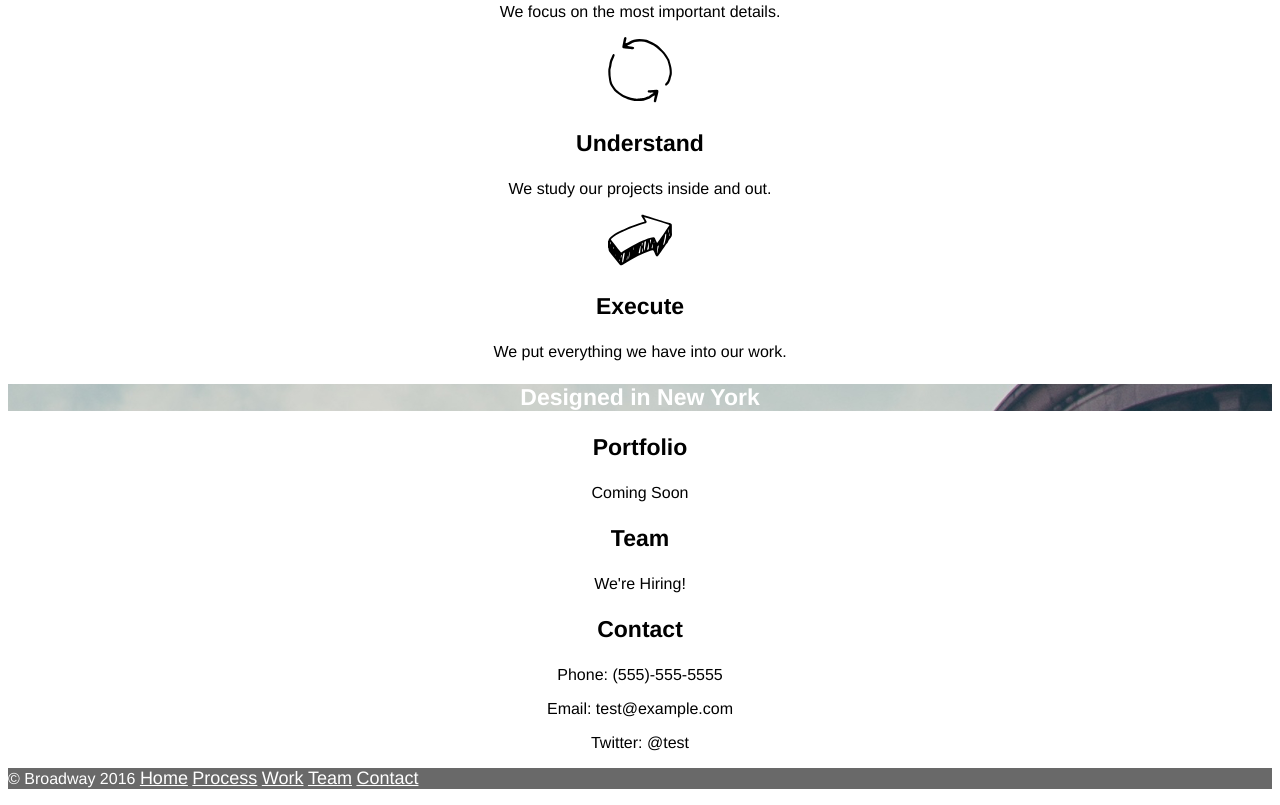
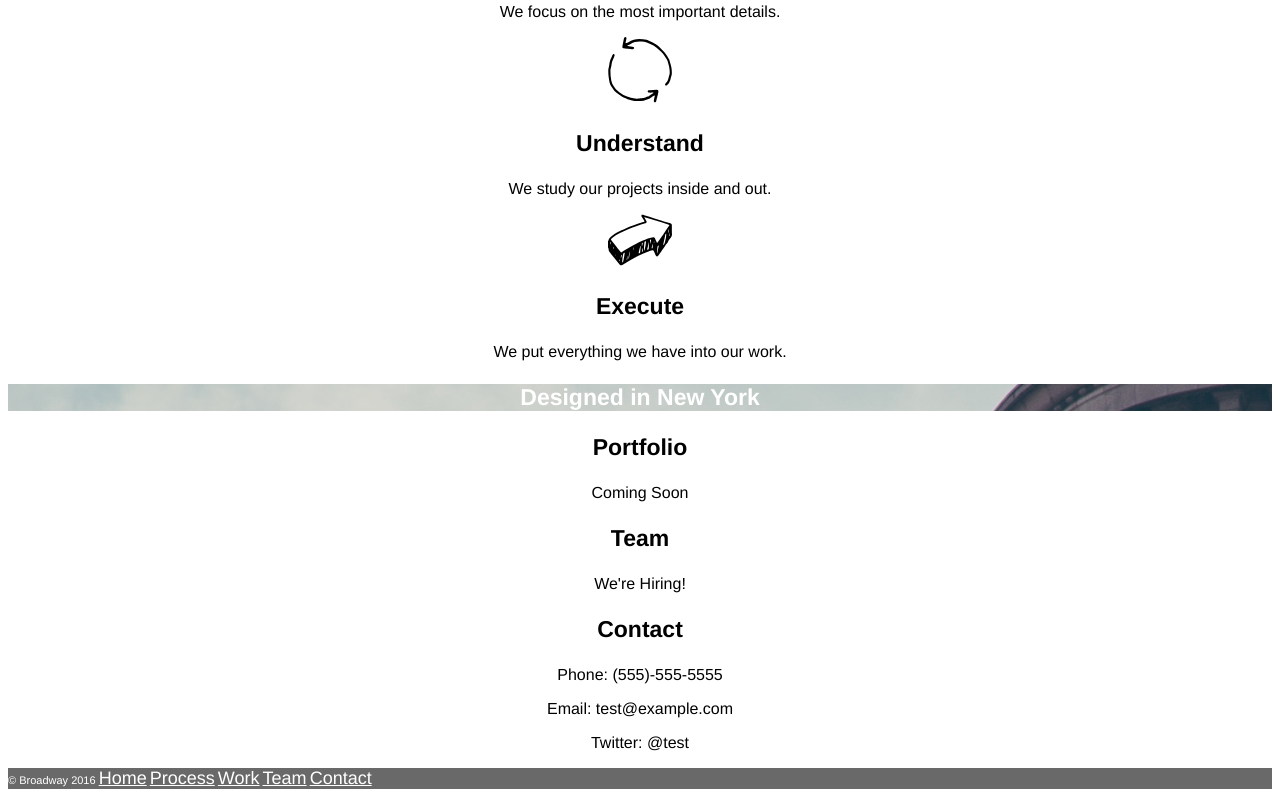
Before and after one commit to thmswenner/BroadwayDesign, a plain HTML site: page index.html in a window 1280 px wide. Shown: the part 542-1347 px from the top of the page. Drawn offline with Linux system fonts and the light colour scheme.

Commit message:
Make Final Changes and completed

```diff
--- a/Resources/css/style.css
+++ b/Resources/css/style.css
@@ -35,6 +35,10 @@ h3{
   background-image: url("../images/TheFlatironBuilding.png");
 }
 
+.footer p{
+  font-size: 11px;
+}
+
 .footer {
   text-align: left;
   background-color: dimgrey;
```
